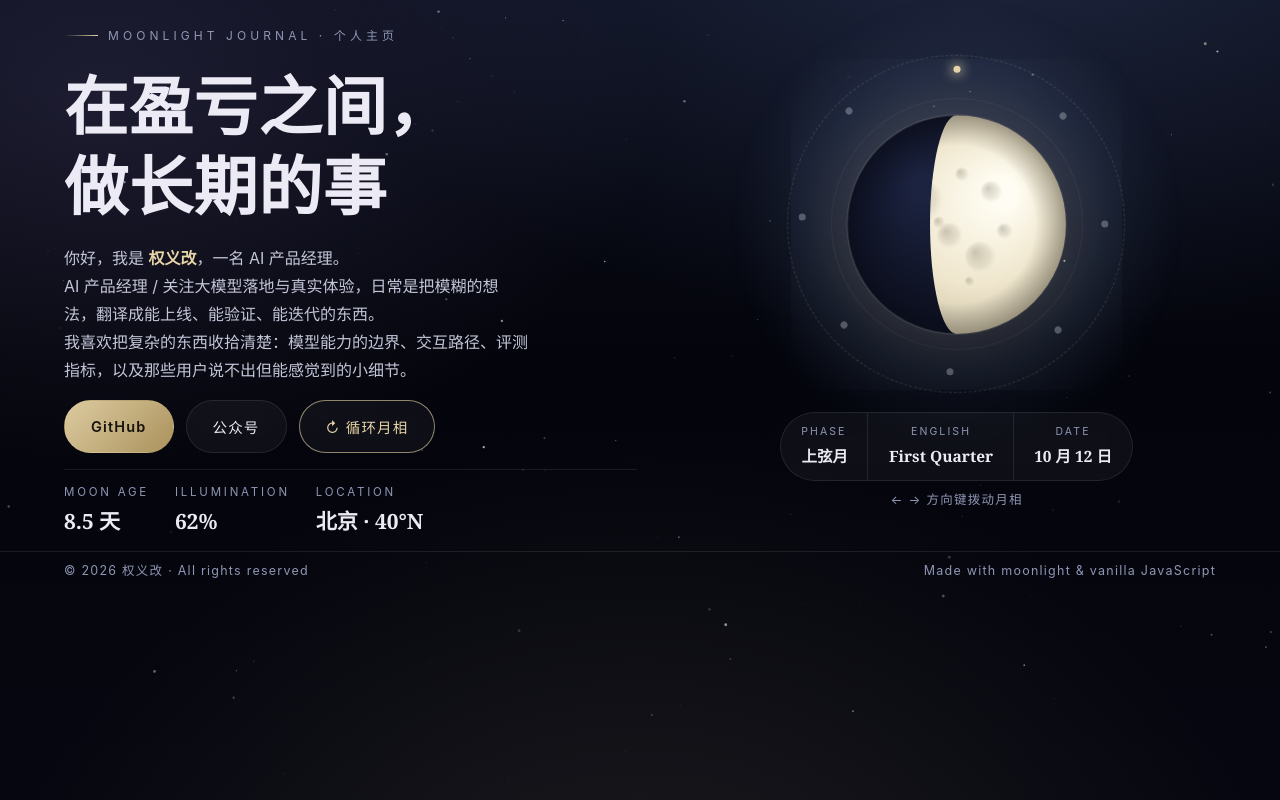
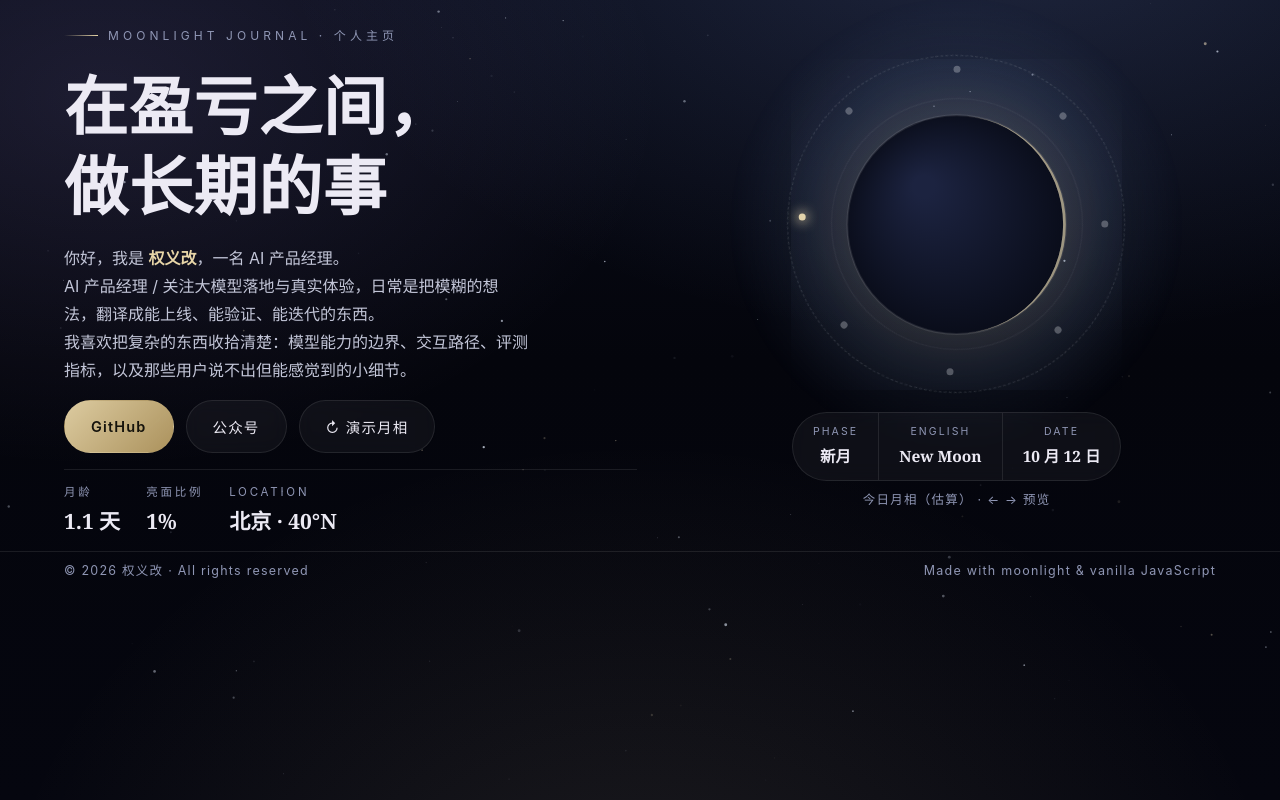
Before and after one commit to yuexiangxu/yuexiangxu.github.io, a plain HTML site: page index.html in a window 1280 px wide. Drawn offline with Linux system fonts and the light colour scheme; animation ran at ten frames a second.

Commit message:
Show today's lunar estimates by default and label interactive previews

```diff
--- a/index.html
+++ b/index.html
@@ -399,11 +399,11 @@
         <div class="hero-actions reveal" style="--d:240ms">
           <a class="btn primary" href="https://github.com/yuexiangxu" target="_blank" rel="noopener noreferrer">GitHub</a>
           <button class="btn" type="button" id="wechatBtn" aria-haspopup="dialog" aria-controls="wechatDialog">公众号</button>
-          <button class="btn is-on" id="btnCycle">↻ 循环月相</button>
+          <button class="btn" type="button" id="btnCycle">↻ 演示月相</button>
         </div>
         <div class="hero-meta reveal" style="--d:320ms">
-          <div><small>Moon Age</small><b id="mAge">—</b></div>
-          <div><small>Illumination</small><b id="mIllum">—</b></div>
+          <div><small title="距上一次新月经过的天数（估算）">月龄</small><b id="mAge">—</b></div>
+          <div><small title="从地球看到的月面中，被太阳照亮的比例（估算）">亮面比例</small><b id="mIllum">—</b></div>
           <div><small>Location</small><b>北京 · 40°N</b></div>
         </div>
       </div>
@@ -421,7 +421,7 @@
           <div><small>English</small><b id="rEn">Full Moon</b></div>
           <div><small>Date</small><b id="rDate">—</b></div>
         </div>
-        <p class="stage-hint">← → 方向键拨动月相</p>
+        <p class="stage-hint" id="phaseHint">今日月相（估算） · ← → 预览</p>
       </div>
     </div>
     <!-- <div class="scroll-cue"><span>SCROLL</span><i></i></div> -->
@@ -688,7 +688,7 @@ const mainCv = document.getElementById('moonMain');
 const mctx = mainCv.getContext('2d');
 let phaseNow = realPhase();      // 当前显示的相位
 let phaseTarget = phaseNow;      // 目标相位
-let cycling = true;              // 是否自动循环
+let phaseMode = 'today';         // today：今日实况；cycle：循环演示；preview：手动预览
 const CYCLE_SPEED = 1 / 20800;   // 相位/毫秒：约 20.8 秒走完一个朔望月
 
 /** 让目标相位沿最短弧线走向 p（避免月亮多绕几圈） */
@@ -735,16 +735,29 @@ function layoutOrbit() {
 }
 layoutOrbit();
 
-/* 循环 / 归位 */
+/* 默认显示今日月相；只有主动点击时才演示加速变化。 */
+const cycleBtn = document.getElementById('btnCycle');
+const phaseHint = document.getElementById('phaseHint');
+function setPhaseMode(mode) {
+  phaseMode = mode;
+  cycleBtn.classList.toggle('is-on', mode === 'cycle');
+  cycleBtn.textContent = mode === 'today' ? '↻ 演示月相' : '☾ 今日月相';
+  phaseHint.textContent = mode === 'today'
+    ? '今日月相（估算） · ← → 预览'
+    : mode === 'cycle' ? '月相演示 · 数据随演示变化' : '月相预览 · ← → 调整';
+}
 function startCycle() {
-  cycling = true;
-  document.getElementById('btnCycle').classList.add('is-on');
+  setPhaseMode('cycle');
 }
 function stopCycle() {
-  cycling = false;
-  document.getElementById('btnCycle').classList.remove('is-on');
+  setPhaseMode('preview');
 }
-document.getElementById('btnCycle').addEventListener('click', () => cycling ? stopCycle() : startCycle());
+function returnToToday() {
+  setPhaseMode('today');
+  aimAt(realPhase());
+  updateReadout();
+}
+cycleBtn.addEventListener('click', () => phaseMode === 'today' ? startCycle() : returnToToday());
 // document.getElementById('btnReal').addEventListener('click', () => {
 //   stopCycle();
 //   aimAt(realPhase());
@@ -754,11 +767,11 @@ document.getElementById('btnCycle').addEventListener('click', () => cycling ? st
 /* 方向键微调 */
 addEventListener('keydown', e => {
   if (e.key !== 'ArrowLeft' && e.key !== 'ArrowRight') return;
-  if (/input|textarea/i.test(document.activeElement.tagName)) return;
+  if (/input|textarea/i.test(document.activeElement.tagName) || document.activeElement.isContentEditable || document.querySelector('dialog[open]')) return;
+  e.preventDefault();
   stopCycle();
   phaseTarget += e.key === 'ArrowRight' ? 0.0625 : -0.0625;
 });
-startCycle();
 
 /* ============================================================
    4. 相位读数 & 卡片
@@ -843,7 +856,7 @@ const mIllum = document.getElementById('mIllum');
    ============================================================ */
 const fmtDate = d => `${d.getMonth() + 1} 月 ${d.getDate()} 日`;
 function updateReadout() {
-  const p = mod1(phaseNow);
+  const p = phaseMode === 'today' ? realPhase() : mod1(phaseNow);
   const i = phaseIndex(p);
   rName.textContent = PHASES[i].name;
   rEn.textContent = PHASES[i].en;
@@ -863,7 +876,8 @@ document.getElementById('year').textContent = new Date().getFullYear();
 let prev = Date.now(), acc = 0;
 function loop(t) {
   const dt = Math.min(Date.now() - prev, 500); prev = Date.now();
-  if (cycling) phaseTarget += dt * CYCLE_SPEED;              // 按真实时间推进
+  if (phaseMode === 'cycle') phaseTarget += dt * CYCLE_SPEED; // 仅在演示模式加速
+  else if (phaseMode === 'today') aimAt(realPhase());
   phaseNow += (phaseTarget - phaseNow) * (1 - Math.exp(-dt / 260)); // 与帧率无关的平滑收敛
   paintMain();
   acc += dt;
```
